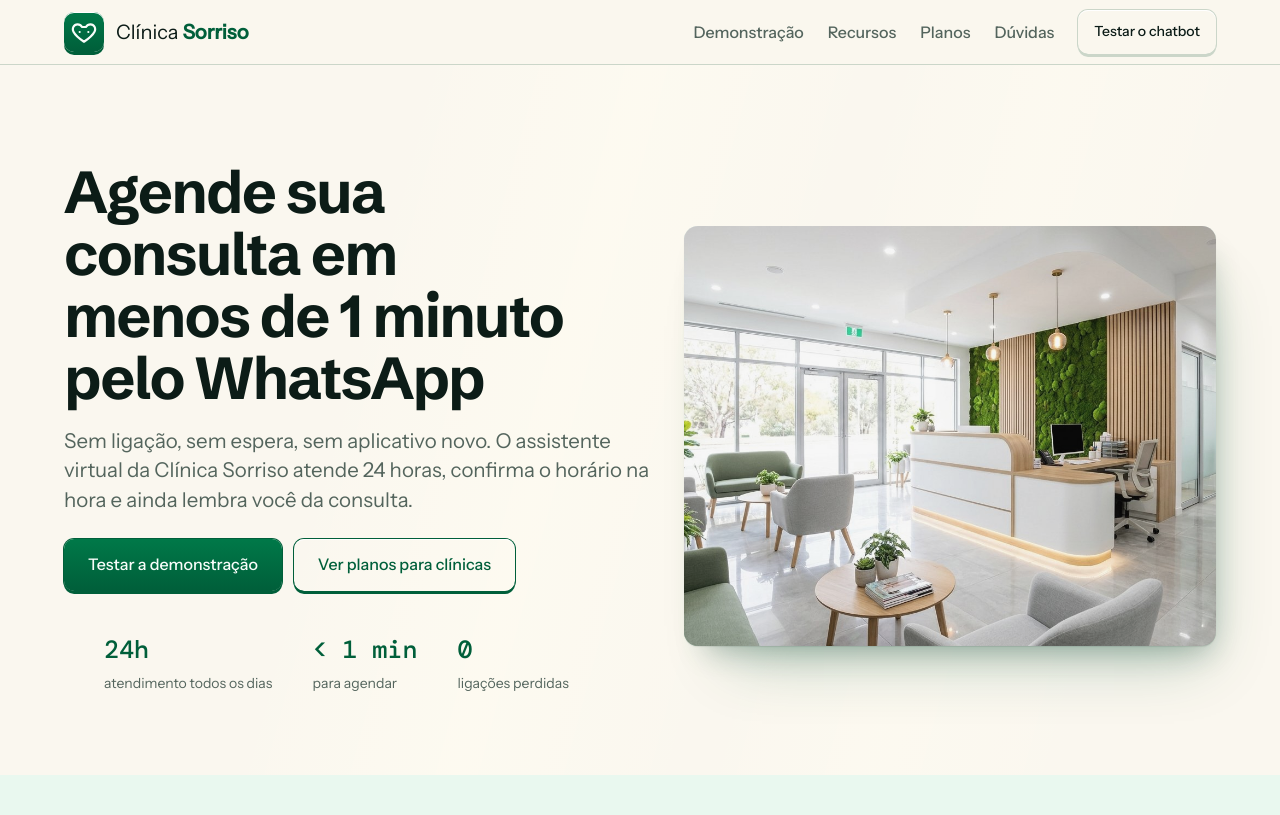
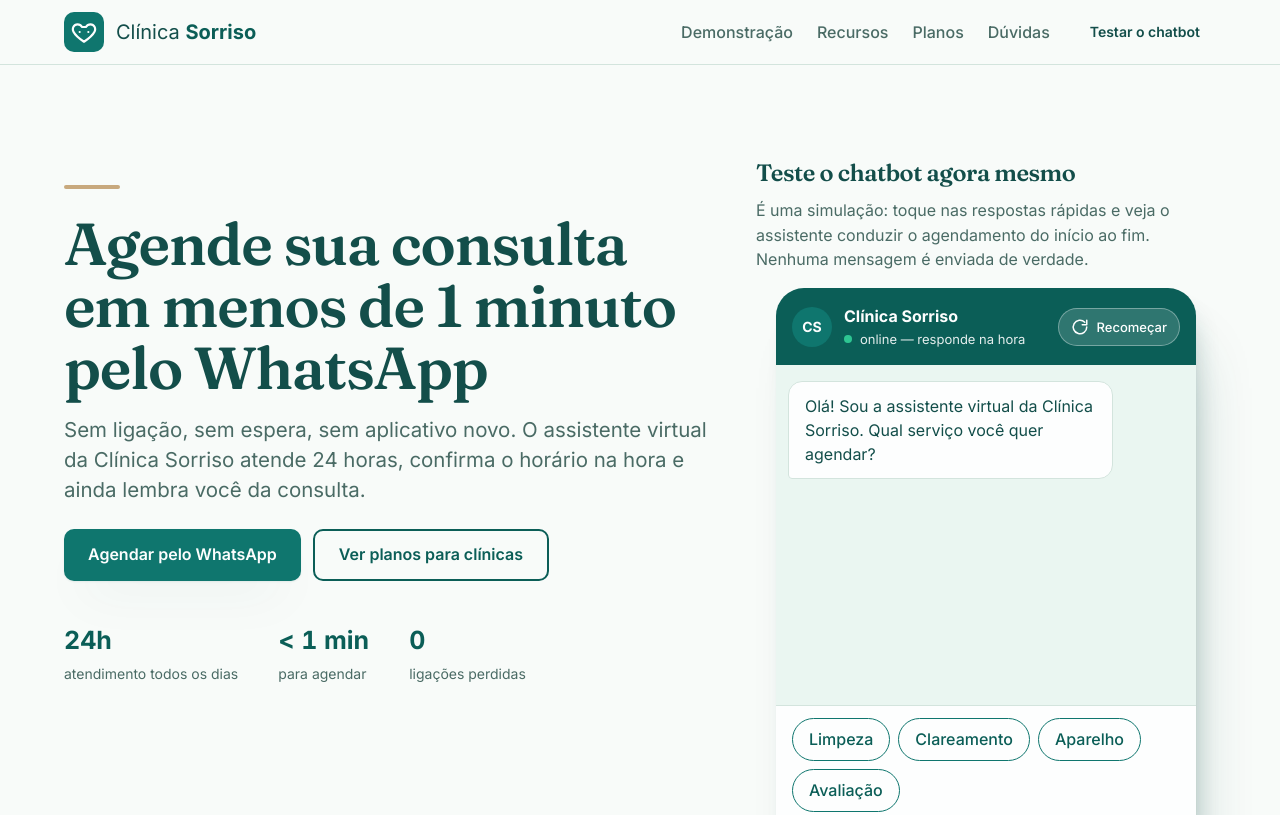
Before and after one commit to pedro-o-bueno/portfolio, a plain HTML site: page chatbot/index.html in a window 1280 px wide. Shown: the top 815 px of the page. Drawn offline with nearby package versions, Linux system fonts and the light colour scheme.

Commit message:
redesign(chatbot): padroes reais, WhatsApp primeiro + bolhas distintas

```diff
--- a/chatbot/base.css
+++ b/chatbot/base.css
@@ -17,7 +17,7 @@ button, input, select, textarea { font: inherit; }
 .container { width: 100%; max-width: var(--container); margin-inline: auto; padding-inline: var(--gutter); box-sizing: border-box; }
 .num, .figure, td.num { font-variant-numeric: tabular-nums; }
 .visually-hidden { position: absolute; width: 1px; height: 1px; overflow: hidden; clip-path: inset(50%); white-space: nowrap; }
-[data-slot] { position: relative; overflow: hidden; background: linear-gradient(160deg, var(--color-paper-2, var(--color-paper)), var(--color-paper-3, var(--color-paper))); }
+[data-slot] { position: relative; overflow: hidden; background: var(--color-paper-2, var(--color-paper)); }
 [data-slot] > img { position: absolute; inset: 0; width: 100%; height: 100%; object-fit: cover; z-index: 1; }
 [data-slot]:has(> img) > :not(img):not([data-keep]) { display: none !important; }
 @media (max-width: 60rem) { :root { --gutter: 24px; --section-gap-s: 80px; --section-gap: 96px; --section-gap-l: 120px; } }
--- a/chatbot/index.html
+++ b/chatbot/index.html
@@ -7,7 +7,7 @@
 <meta name="description" content="Demonstração de um chatbot de WhatsApp para agendamento de consultas na Clínica Sorriso, Porto Alegre. Agende em menos de 1 minuto, 24 horas por dia.">
 <link rel="preconnect" href="https://fonts.googleapis.com">
 <link rel="preconnect" href="https://fonts.gstatic.com" crossorigin>
-<link href="https://fonts.googleapis.com/css2?family=Schibsted+Grotesk:wght@700&family=Instrument+Sans:wght@400;500&family=DM+Mono:wght@400;500&display=swap" rel="stylesheet">
+<link href="https://fonts.googleapis.com/css2?family=Fraunces:opsz,wght@9..144,600;9..144,700&family=Inter:wght@400;500;600;700&display=swap" rel="stylesheet">
 <link rel="stylesheet" href="style.css">
 </head>
 <body>
@@ -31,14 +31,14 @@
 </header>
 
 <main>
-  <!-- HERO -->
-  <section class="hero">
+  <!-- HERO + DEMO: o chatbot é o elemento principal da página -->
+  <section class="hero" id="demo">
     <div class="container hero-grid">
       <div class="hero-copy">
         <h1>Agende sua consulta em menos de 1 minuto pelo WhatsApp</h1>
         <p class="hero-lead">Sem ligação, sem espera, sem aplicativo novo. O assistente virtual da Clínica Sorriso atende 24 horas, confirma o horário na hora e ainda lembra você da consulta.</p>
         <div class="hero-actions">
-          <a class="btn btn-primary" href="#demo">Testar a demonstração</a>
+          <a class="btn btn-primary" href="#phone">Agendar pelo WhatsApp</a>
           <a class="btn btn-outline" href="#planos">Ver planos para clínicas</a>
         </div>
         <ul class="hero-stats">
@@ -47,15 +47,7 @@
           <li><strong>0</strong><span>ligações perdidas</span></li>
         </ul>
       </div>
-      <figure class="hero-figure">
-        <img src="images/chatbot-hero.jpg" alt="Demonstração do chatbot da Clínica Sorriso no WhatsApp" onerror="this.remove()">
-      </figure>
-    </div>
-  </section>
-
-  <!-- DEMO / CHAT WIDGET -->
-  <section id="demo" class="demo-section">
-    <div class="container">
+      <div class="hero-demo">
         <div class="section-head">
           <h2>Teste o chatbot agora mesmo</h2>
           <p>É uma simulação: toque nas respostas rápidas e veja o assistente conduzir o agendamento do início ao fim. Nenhuma mensagem é enviada de verdade.</p>
@@ -86,6 +78,12 @@
         </div>
 
         <p class="demo-note">Demonstração fictícia criada para portfólio. Os horários, preços e dados da clínica são inventados.</p>
+      </div>
+    </div>
+    <div class="container">
+      <figure class="hero-figure">
+        <img src="images/chatbot-hero.jpg" alt="Demonstração do chatbot da Clínica Sorriso no WhatsApp" onerror="this.remove()">
+      </figure>
     </div>
   </section>
 
--- a/chatbot/style.css
+++ b/chatbot/style.css
@@ -12,7 +12,8 @@
 :root {
   --chat-paper: var(--color-paper-2);
   --chat-bot: var(--color-accent-ink);
-  --chat-user: var(--color-accent-soft);
+  --chat-user: var(--color-accent);
+  --chat-user-ink: var(--color-accent-ink);
 }
 
 /* ---------- Base type ---------- */
@@ -25,7 +26,7 @@ p { color: var(--color-muted); }
 .section-head p { font-size: var(--text-lead); line-height: 1.45; }
 section { padding: var(--space-3xl) 0; }
 
-/* ---------- Buttons: moulded plastic ---------- */
+/* ---------- Buttons: flat teal, solid ink ---------- */
 .btn {
   display: inline-flex;
   align-items: center;
@@ -34,26 +35,25 @@ section { padding: var(--space-3xl) 0; }
   padding: 0 var(--space-lg);
   border: 0;
   border-radius: var(--radius-input);
-  font-weight: 500;
+  font-weight: 600;
   font-size: var(--text-md);
   font-family: var(--font-body);
   text-decoration: none;
   cursor: pointer;
-  box-shadow: inset 0 1px 0 var(--glint), 0 0 0 1px var(--color-rule), 0 3px 0 var(--color-rule);
   transition: transform var(--dur-micro) var(--ease-out), background-color var(--dur-micro) var(--ease-out), box-shadow var(--dur-micro) var(--ease-out);
 }
 .btn:hover { transform: translateY(-1px); }
-.btn:active { transform: translateY(3px); }
+.btn:active { transform: translateY(1px); }
 .btn-primary {
-  background: linear-gradient(var(--color-accent), var(--color-accent-deep));
+  background: var(--color-accent);
   color: var(--color-accent-ink);
-  box-shadow: 0 0 0 1px var(--color-accent-deep), 0 3px 0 var(--color-accent-deep);
+  box-shadow: var(--shadow-card);
 }
 .btn-primary:hover { background: var(--color-accent-deep); }
 .btn-outline {
   background: transparent;
   color: var(--color-accent-deep);
-  box-shadow: inset 0 1px 0 var(--glint), 0 0 0 1px var(--color-accent-deep), 0 3px 0 var(--color-accent-deep);
+  border: 2px solid var(--color-accent-deep);
 }
 .btn-outline:hover { background: var(--color-accent-soft); }
 .btn-small { min-height: 44px; padding: 0 var(--space-md); font-size: var(--text-sm); }
@@ -64,7 +64,7 @@ section { padding: var(--space-3xl) 0; }
   position: sticky;
   top: 0;
   z-index: var(--z-sticky-nav);
-  background: color-mix(in oklab, var(--color-paper) 94%, transparent);
+  background: var(--color-paper);
   border-bottom: var(--rule-hair) solid var(--color-rule);
 }
 .header-inner {
@@ -78,37 +78,36 @@ section { padding: var(--space-3xl) 0; }
   width: 40px;
   height: 40px;
   border-radius: var(--radius-input);
-  background: linear-gradient(var(--color-accent), var(--color-accent-deep));
+  background: var(--color-accent);
   color: var(--color-accent-ink);
   display: flex;
   align-items: center;
   justify-content: center;
-  box-shadow: inset 0 1px 0 var(--glint), 0 3px 0 var(--color-accent-deep);
 }
 .brand-text strong { color: var(--color-accent-deep); font-weight: 700; }
 .main-nav { display: flex; gap: var(--space-lg); margin-left: auto; }
 .main-nav a { text-decoration: none; font-weight: 500; font-size: var(--text-md); color: var(--color-muted); transition: color var(--dur-micro) var(--ease-out); }
 .main-nav a:hover { color: var(--color-accent-deep); text-decoration: underline; text-underline-offset: 0.16em; }
 
-/* ---------- Hero ---------- */
+/* ---------- Hero: copy left, working phone right ---------- */
 .hero {
-  position: relative;
   padding: var(--space-3xl) 0 var(--space-2xl);
-  overflow: clip;
-}
-.hero::before {
-  content: "";
-  position: absolute;
-  inset: 0;
-  background: linear-gradient(105deg, transparent 28%, color-mix(in oklab, var(--light) 55%, transparent) 44%, transparent 60%, color-mix(in oklab, var(--light) 40%, transparent) 72%, transparent 86%);
-  pointer-events: none;
 }
 .hero-grid {
-  position: relative;
   display: grid;
-  grid-template-columns: minmax(0, 1.05fr) minmax(0, 0.95fr);
+  grid-template-columns: minmax(0, 1fr) minmax(0, 460px);
   gap: var(--gap-columns);
-  align-items: center;
+  align-items: start;
+}
+.hero-copy { padding-top: var(--space-lg); }
+.hero-copy::before {
+  content: "";
+  display: block;
+  width: 56px;
+  height: 4px;
+  background: var(--color-wood);
+  border-radius: 2px;
+  margin-bottom: var(--space-lg);
 }
 .hero h1 { font-size: var(--text-display-s); margin-bottom: var(--space-md); }
 .hero-lead { font-size: var(--text-lead); line-height: 1.45; margin-bottom: var(--space-lg); max-width: 52ch; }
@@ -118,29 +117,32 @@ section { padding: var(--space-3xl) 0; }
   display: flex;
   gap: var(--space-xl);
   flex-wrap: wrap;
+  margin: 0;
+  padding: 0;
 }
 .hero-stats li { display: flex; flex-direction: column; gap: var(--space-2xs); }
-.hero-stats strong { font-family: var(--font-outlier); font-weight: 500; font-size: var(--text-xl); font-variant-numeric: tabular-nums; color: var(--color-accent-deep); }
+.hero-stats strong { font-family: var(--font-body); font-weight: 700; font-size: var(--text-xl); font-variant-numeric: tabular-nums; color: var(--color-accent-deep); }
 .hero-stats span { font-size: var(--text-sm); color: var(--color-muted); }
+.hero-demo .section-head { margin-bottom: var(--space-md); }
+.hero-demo h2 { font-size: var(--text-title); }
+.hero-demo .section-head p { font-size: var(--text-md); line-height: 1.55; }
 .hero-figure {
-  margin: 0;
+  margin: var(--space-2xl) 0 0;
   border-radius: var(--radius-card);
-  background: color-mix(in oklab, var(--p-thu) 62%, transparent);
-  box-shadow: inset 0 1.5px 0 var(--glint), inset 0 -24px 36px -28px color-mix(in oklab, var(--p-thu) 45%, var(--color-ink)), var(--shadow-lift);
-  min-height: 420px;
+  height: 320px;
   overflow: clip;
+  box-shadow: var(--shadow-card);
 }
-.hero-figure img { width: 100%; height: 100%; min-height: 420px; object-fit: cover; filter: saturate(0.85) contrast(0.94); }
+.hero-figure img { width: 100%; height: 100%; object-fit: cover; filter: saturate(0.85) contrast(0.94); }
 
 /* ---------- Demo / phone widget ---------- */
-.demo-section { background: var(--color-paper-2); }
 .demo-note { text-align: center; font-size: var(--text-sm); margin-top: var(--space-md); }
 
 .phone {
   max-width: 420px;
   margin: 0 auto;
-  background: var(--chat-paper);
-  border: none;
+  background: var(--color-accent-ink);
+  border: 0;
   border-radius: 28px;
   box-shadow: var(--shadow-lift);
   overflow: clip;
@@ -160,7 +162,7 @@ section { padding: var(--space-3xl) 0; }
   width: 40px;
   height: 40px;
   border-radius: 50%;
-  background: linear-gradient(var(--color-accent), var(--color-accent-deep));
+  background: var(--color-accent);
   color: var(--color-accent-ink);
   display: flex;
   align-items: center;
@@ -168,10 +170,35 @@ section { padding: var(--space-3xl) 0; }
   font-weight: 700;
   font-size: var(--text-sm);
   flex-shrink: 0;
-  box-shadow: inset 0 1px 0 var(--glint);
 }
 .chat-header-info { flex: 1; min-width: 0; }
-.chat-header-info small { display: block; font-size: var(--text-xs); opacity: 0.85; }
+.chat-header-info small {
+  position: relative;
+  display: flex;
+  align-items: center;
+  gap: var(--space-xs);
+  font-size: var(--text-xs);
+  opacity: 0.9;
+}
+.chat-header-info small::before {
+  content: "";
+  width: 8px;
+  height: 8px;
+  border-radius: 50%;
+  background: var(--color-online);
+  flex-shrink: 0;
+}
+.chat-header-info small::after {
+  content: "";
+  position: absolute;
+  left: 0;
+  top: 50%;
+  width: 8px;
+  height: 8px;
+  border-radius: 50%;
+  background: var(--color-online);
+  animation: pulse-ring 2s var(--ease-out) infinite;
+}
 .restart-btn {
   display: flex;
   align-items: center;
@@ -197,6 +224,7 @@ section { padding: var(--space-3xl) 0; }
   display: flex;
   flex-direction: column;
   gap: var(--space-xs);
+  background: var(--chat-paper);
 }
 .msg {
   max-width: 82%;
@@ -208,8 +236,9 @@ section { padding: var(--space-3xl) 0; }
   animation: fadeIn var(--dur-short) var(--ease-out);
 }
 .msg.bot { background: var(--chat-bot); border: var(--rule-hair) solid var(--color-rule); align-self: flex-start; border-bottom-left-radius: 4px; }
-.msg.user { background: var(--chat-user); align-self: flex-end; border-bottom-right-radius: 4px; }
+.msg.user { background: var(--chat-user); color: var(--chat-user-ink); align-self: flex-end; border-bottom-right-radius: 4px; }
 .msg strong { color: var(--color-accent-deep); }
+.msg.user strong { color: var(--chat-user-ink); }
 .msg .summary-line { display: block; }
 
 .typing { display: inline-flex; gap: var(--space-2xs); padding: var(--space-sm) var(--space-md); }
@@ -225,6 +254,7 @@ section { padding: var(--space-3xl) 0; }
 
 @keyframes blink { 0%, 80%, 100% { opacity: 0.3; } 40% { opacity: 1; } }
 @keyframes fadeIn { from { opacity: 0; transform: translateY(6px); } to { opacity: 1; transform: translateY(0); } }
+@keyframes pulse-ring { 0% { transform: translateY(-50%) scale(1); opacity: 0.7; } 100% { transform: translateY(-50%) scale(2.4); opacity: 0; } }
 
 .quick-replies {
   display: flex;
@@ -286,7 +316,7 @@ section { padding: var(--space-3xl) 0; }
 .chat-input button:active { transform: translateY(1px); }
 .input-hint { font-size: var(--text-sm); color: var(--color-muted); text-align: center; width: 100%; }
 
-/* ---------- Features: plastic bands, varied spans ---------- */
+/* ---------- Features ---------- */
 .features-grid {
   display: grid;
   grid-template-columns: repeat(6, minmax(0, 1fr));
@@ -294,11 +324,11 @@ section { padding: var(--space-3xl) 0; }
 }
 .feature-card {
   grid-column: span 2;
-  background: color-mix(in oklab, var(--p-thu) 62%, transparent);
-  border: var(--rule-hair) solid var(--color-rule);
+  background: var(--color-accent-ink);
+  border: 0;
   border-radius: var(--radius-card);
   padding: var(--space-lg);
-  box-shadow: inset 0 1.5px 0 var(--glint), inset 0 -24px 36px -28px color-mix(in oklab, var(--p-thu) 45%, var(--color-ink));
+  box-shadow: var(--shadow-card);
 }
 .feature-card:nth-child(1) { grid-column: span 3; }
 .feature-card:nth-child(2) { grid-column: span 3; }
@@ -312,7 +342,6 @@ section { padding: var(--space-3xl) 0; }
   display: flex;
   align-items: center;
   justify-content: center;
-  box-shadow: inset 0 1px 0 var(--glint);
 }
 
 /* ---------- Pricing ---------- */
@@ -325,7 +354,7 @@ section { padding: var(--space-3xl) 0; }
 }
 .plan-card {
   background: var(--color-accent-ink);
-  border: none;
+  border: 0;
   border-radius: var(--radius-card);
   padding: var(--space-lg);
   display: flex;
@@ -334,7 +363,7 @@ section { padding: var(--space-3xl) 0; }
   box-shadow: var(--shadow-card);
 }
 .plan-card h3 { font-size: var(--text-title); }
-.plan-price { font-family: var(--font-outlier); font-weight: 500; font-size: var(--text-2xl); font-variant-numeric: tabular-nums; color: var(--color-accent-deep); margin: var(--space-sm) 0 var(--space-2xs); }
+.plan-price { font-family: var(--font-outlier); font-weight: 700; font-size: var(--text-2xl); font-variant-numeric: tabular-nums; color: var(--color-accent-deep); margin: var(--space-sm) 0 var(--space-2xs); }
 .plan-price span { font-family: var(--font-body); font-size: var(--text-md); font-weight: 400; color: var(--color-muted); }
 .plan-desc { margin-bottom: var(--space-md); }
 .plan-card ul { list-style: none; margin: 0 0 var(--space-lg); padding: 0; flex: 1; }
@@ -350,7 +379,7 @@ section { padding: var(--space-3xl) 0; }
   border-bottom: 2.5px solid var(--color-accent);
   transform: rotate(-45deg) translateY(-2px);
 }
-.plan-featured { border: 2px solid var(--color-accent); box-shadow: var(--shadow-lift); }
+.plan-featured { border: 2px solid var(--color-accent); border-top: 4px solid var(--color-wood); box-shadow: var(--shadow-lift); }
 .plan-badge {
   position: absolute;
   top: -13px;
@@ -449,13 +478,14 @@ section { padding: var(--space-3xl) 0; }
 
 /* ---------- Reduced motion ---------- */
 @media (prefers-reduced-motion: reduce) {
-  .msg, .typing span { animation: none; }
+  .msg, .typing span, .chat-header-info small::after { animation: none; }
   .btn, .qr-btn, .chat-input button, .restart-btn, .main-nav a { transition: none; }
 }
 
 /* ---------- Responsive ---------- */
 @media (max-width: 860px) {
   .hero-grid { grid-template-columns: minmax(0, 1fr); gap: var(--space-xl); }
+  .hero-copy { padding-top: 0; }
   .hero h1 { font-size: var(--text-display-s); }
   .features-grid { grid-template-columns: repeat(2, minmax(0, 1fr)); }
   .feature-card, .feature-card:nth-child(1), .feature-card:nth-child(2) { grid-column: span 1; }
@@ -472,5 +502,5 @@ section { padding: var(--space-3xl) 0; }
   .hero-stats { gap: var(--space-lg); }
   .chat-body { min-height: 300px; }
   section { padding: var(--space-2xl) 0; }
-  .hero-figure, .hero-figure img { min-height: 280px; }
+  .hero-figure { height: 220px; }
 }
--- a/chatbot/tokens.css
+++ b/chatbot/tokens.css
@@ -6,21 +6,21 @@
   --text-section: clamp(2rem, 2.5vw + 1rem, 3.5rem); --text-title: clamp(1.25rem, 0.75vw + 0.875rem, 1.625rem); --text-lead: clamp(1.125rem, 0.35vw + 1rem, 1.375rem);
   --ease-out: cubic-bezier(0.16, 1, 0.3, 1); --ease-in: cubic-bezier(0.7, 0, 0.84, 0); --ease-in-out: cubic-bezier(0.65, 0, 0.35, 1);
   --dur-micro: 120ms; --dur-short: 220ms; --dur-long: 420ms;
-  --color-error: oklch(52% 0.19 27); --color-success: oklch(50% 0.12 150);
+  --color-error: #B42318; --color-success: #0F766E;
   --container: 1440px; --gutter: 64px; --gap-columns: 32px; --section-gap-s: 120px; --section-gap: 144px; --section-gap-l: 176px;
   --z-base: 1; --z-raised: 10; --z-dropdown: 100; --z-sticky: 200; --z-sticky-nav: 300; --z-modal: 400; --z-toast: 500; --z-tooltip: 600;
-  --color-paper: oklch(97.6% 0.011 88); --color-paper-2: oklch(96.5% 0.02 160); --color-paper-3: oklch(93% 0.036 160);
-  --color-ink: oklch(21% 0.025 170); --color-ink-2: oklch(31% 0.02 170); --color-muted: oklch(49% 0.024 165);
-  --color-rule: oklch(86.5% 0.022 140);
-  --color-accent: oklch(50% 0.13 160); --color-accent-deep: oklch(42% 0.11 162); --color-accent-soft: oklch(88% 0.08 160); --color-accent-ink: oklch(99% 0.006 160);
-  --color-focus: oklch(45% 0.14 160);
-  --p-mon: oklch(85% 0.052 22); --p-tue: oklch(87.5% 0.058 64); --p-wed: oklch(91.5% 0.064 98); --p-thu: oklch(86.5% 0.075 160);
-  --p-fri: oklch(87% 0.048 210); --p-sat: oklch(84% 0.045 270); --p-sun: oklch(84% 0.048 322);
-  --light: oklch(99.4% 0.016 84); --glint: oklch(100% 0 0);
-  --font-display: "Schibsted Grotesk", ui-sans-serif, sans-serif; --font-body: "Instrument Sans", ui-sans-serif, sans-serif;
-  --font-outlier: "DM Mono", ui-monospace, monospace;
+  --color-paper: #F8FBF9; --color-paper-2: #EAF6F1; --color-paper-3: #D1FAE5;
+  --color-ink: #134E4A; --color-ink-2: #1E5B54; --color-muted: #4A6B65;
+  --color-rule: #D3E4DD;
+  --color-accent: #0F766E; --color-accent-deep: #0B5E57; --color-accent-soft: #D1FAE5; --color-accent-ink: #FDFEFE;
+  --color-focus: #0F766E;
+  --color-wood: #C8A97E;
+  --color-online: #34D399;
+  --glint: #FDFEFE;
+  --font-display: "Fraunces", Georgia, "Times New Roman", serif; --font-body: "Inter", ui-sans-serif, system-ui, sans-serif;
+  --font-outlier: "Inter", ui-sans-serif, system-ui, sans-serif;
   --radius-card: 14px; --radius-input: 10px; --radius-pill: 999px; --rule-hair: 1px;
-  --shadow-card: 0 1px 2px oklch(30% 0.03 165 / 0.08), 0 24px 48px -24px oklch(40% 0.08 165 / 0.35);
-  --shadow-lift: 0 1px 1px oklch(30% 0.03 165 / 0.10), 8px 18px 28px -14px oklch(36% 0.06 165 / 0.32), 18px 40px 60px -30px oklch(40% 0.08 165 / 0.30);
-  --tracking-display: -0.03em; --display-weight: 700;
+  --shadow-card: 0 1px 2px rgba(19, 78, 74, 0.08), 0 24px 48px -24px rgba(19, 78, 74, 0.35);
+  --shadow-lift: 0 1px 1px rgba(19, 78, 74, 0.10), 8px 18px 28px -14px rgba(19, 78, 74, 0.32), 18px 40px 60px -30px rgba(19, 78, 74, 0.30);
+  --tracking-display: -0.02em; --display-weight: 600;
 }
```
Lines whose indentation alone changed are shown as unchanged.
